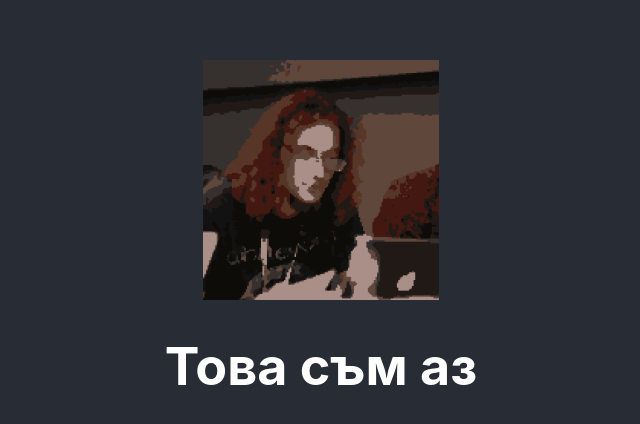
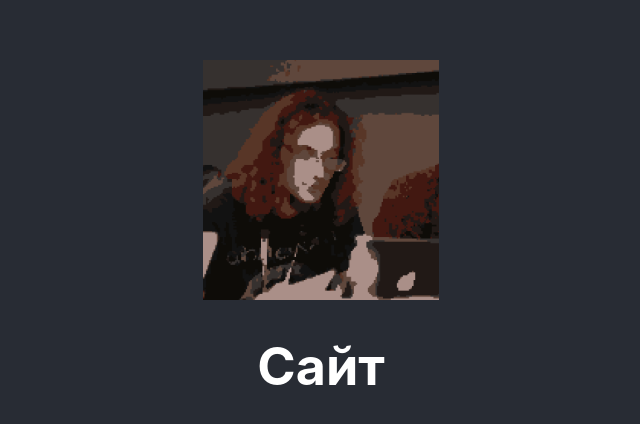
Before and after one commit to yalishanda42/yalishanda42.github.io, a React (Create React App) app: page / in a window 1280 px wide. Shown: the part 154-578 px from the top of the page, without its empty margins (319-959 px from the left). Built offline with nearby package versions, Linux system fonts and the light colour scheme.

Commit message:
Change icon and meta and h1

```diff
--- a/public/index.html
+++ b/public/index.html
@@ -7,7 +7,7 @@
     <meta name="theme-color" content="#000000" />
     <meta
       name="description"
-      content="Web site created using create-react-app"
+      content="Web site"
     />
     <link rel="apple-touch-icon" href="%PUBLIC_URL%/logo192.png" />
     <!--
@@ -24,7 +24,7 @@
       work correctly both with client-side routing and a non-root public URL.
       Learn how to configure a non-root public URL by running `npm run build`.
     -->
-    <title>React App</title>
+    <title>Сайт</title>
   </head>
   <body>
     <noscript>You need to enable JavaScript to run this app.</noscript>
--- a/src/App.js
+++ b/src/App.js
@@ -5,10 +5,8 @@ function App() {
   return (
     <div className="App">
       <header className="App-header">
-        <img src={icon} className="App-icon" alt="logo" />
-        <h1>
-          Това съм аз
-        </h1>
+        <img src={icon} className="App-icon" alt="icon" />
+        <h1>Сайт</h1>
       </header>
     </div>
   );
```
Also changed, not shown: 2 other files (tests, documents, lock files or other folders).
